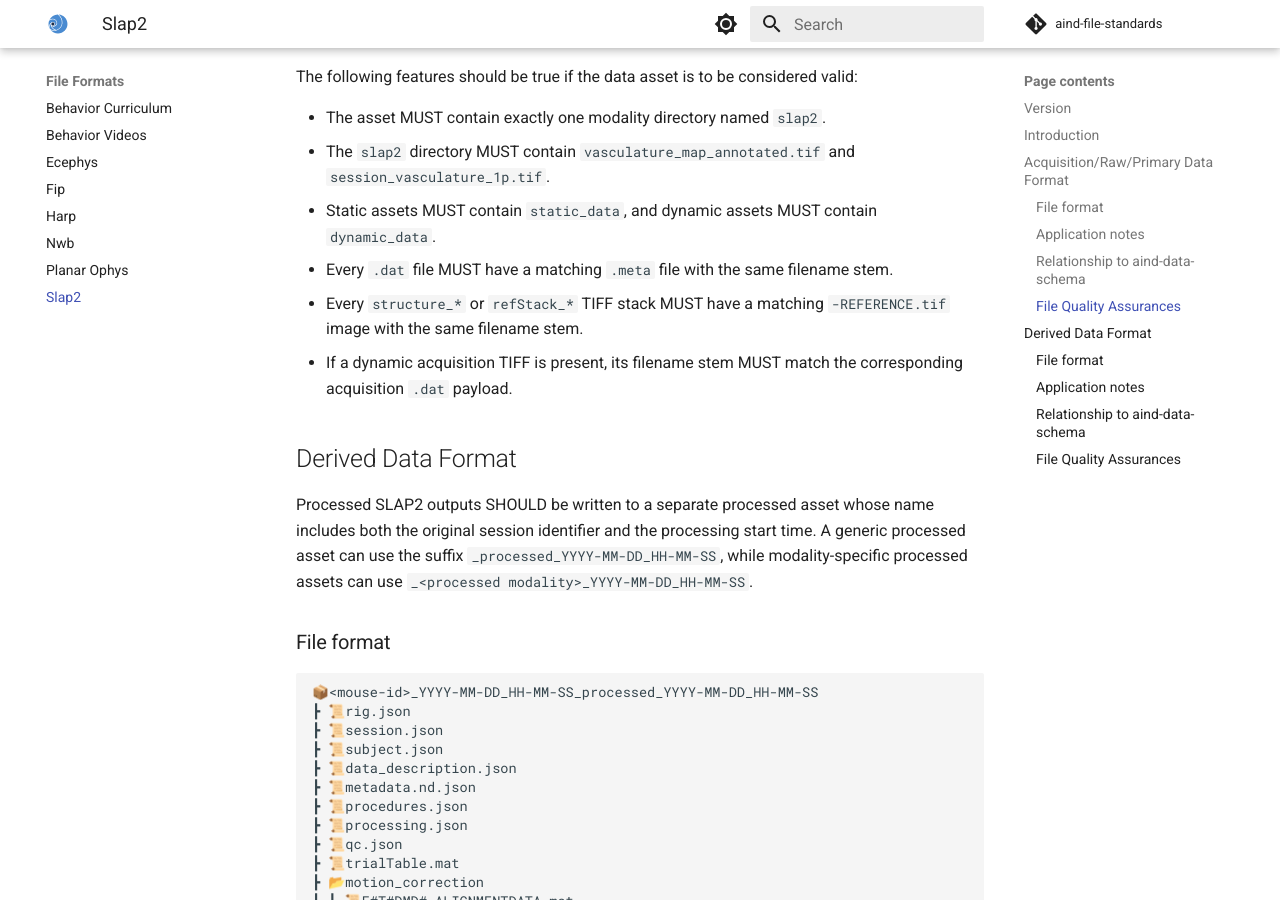
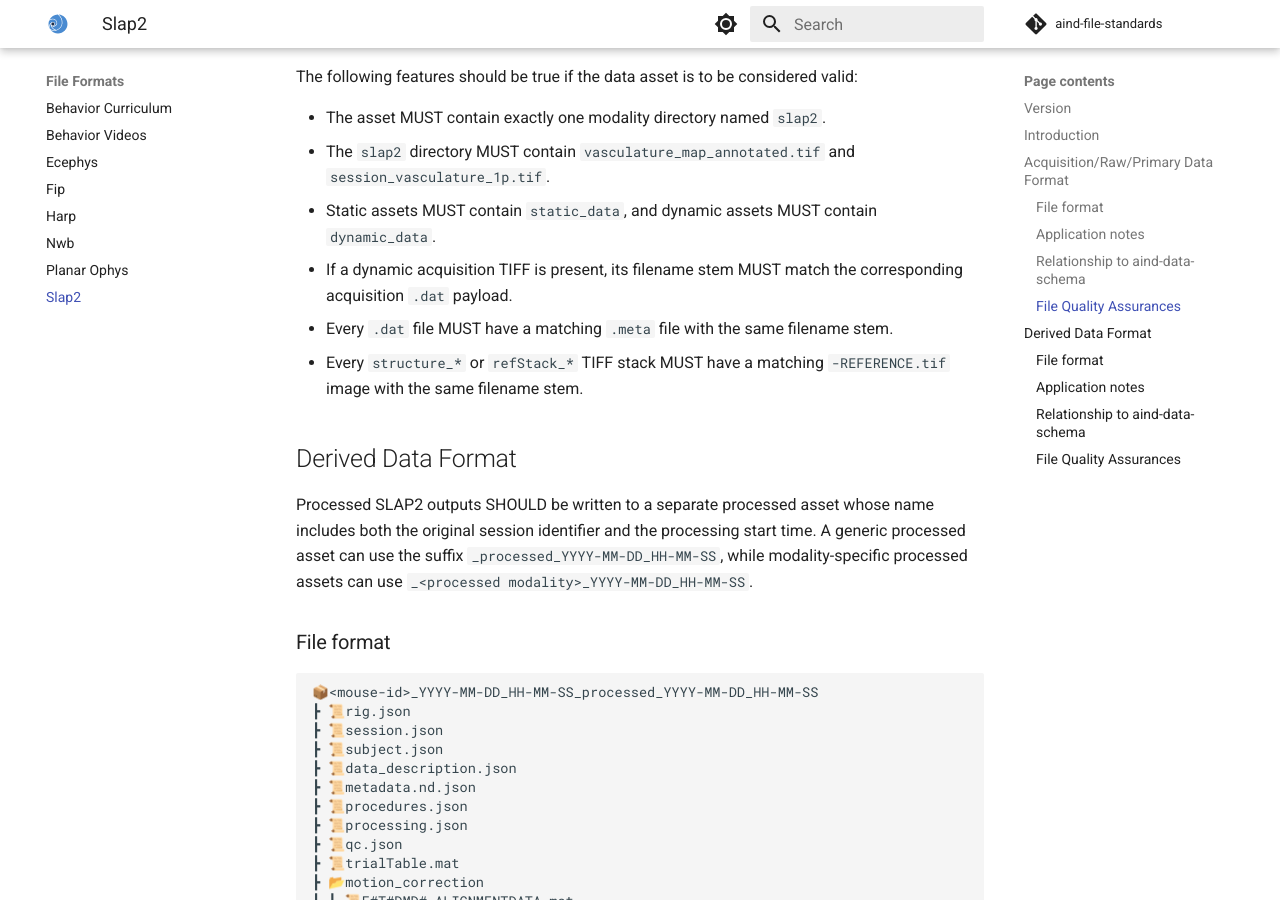
Before and after one commit to AllenNeuralDynamics/aind-file-standards, an MkDocs documentation site: the page built from docs/file_formats/slap2.md, in a window 1280 px wide and 900 px high, scrolled down 2232 px. Built offline with MkDocs 1.6.1 and Material for MkDocs 9.7.7, drawn with Linux system fonts in a browser that asks for light colours; comment, search, counter and statistics services are not loaded.

```diff
--- a/docs/file_formats/slap2.md
+++ b/docs/file_formats/slap2.md
@@ -80,9 +80,9 @@ The following features should be true if the data asset is to be considered vali
 - The asset MUST contain exactly one modality directory named `slap2`.
 - The `slap2` directory MUST contain `vasculature_map_annotated.tif` and `session_vasculature_1p.tif`.
 - Static assets MUST contain `static_data`, and dynamic assets MUST contain `dynamic_data`.
+- If a dynamic acquisition TIFF is present, its filename stem MUST match the corresponding acquisition `.dat` payload.
 - Every `.dat` file MUST have a matching `.meta` file with the same filename stem.
 - Every `structure_*` or `refStack_*` TIFF stack MUST have a matching `-REFERENCE.tif` image with the same filename stem.
-- If a dynamic acquisition TIFF is present, its filename stem MUST match the corresponding acquisition `.dat` payload.
 
 ## Derived Data Format
 
```
